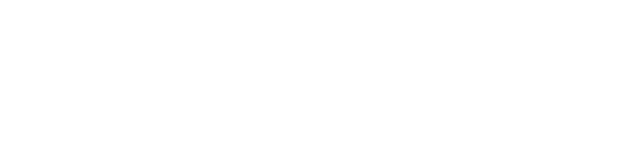
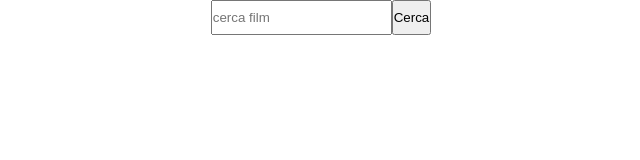
Before and after one commit to Jacoponigro/ajax-ex-boolflix, a plain HTML site: page index.html in a window 1280 px wide. Shown: the whole page, without its empty margins (319-959 px from the left). Drawn offline with nearby package versions, Linux system fonts and the light colour scheme.

Commit message:
"layout"

```diff
--- a/index.html
+++ b/index.html
@@ -10,7 +10,13 @@
     <title></title>
   </head>
   <body>
+    <header>
+      <input id="search-movie" type="text" placeholder="cerca film">
+      <button id="search-button" type="button">Cerca</button>
+   </header>
+   <ul class="movies">
 
+   </ul>
 
 
 
--- a/style.css
+++ b/style.css
@@ -3,3 +3,10 @@
    padding:0;
    box-sizing: border-box;
 }
+header{
+  display: flex;
+  justify-content:center;
+}
+#search-button{
+  height: 35px;
+}
```
